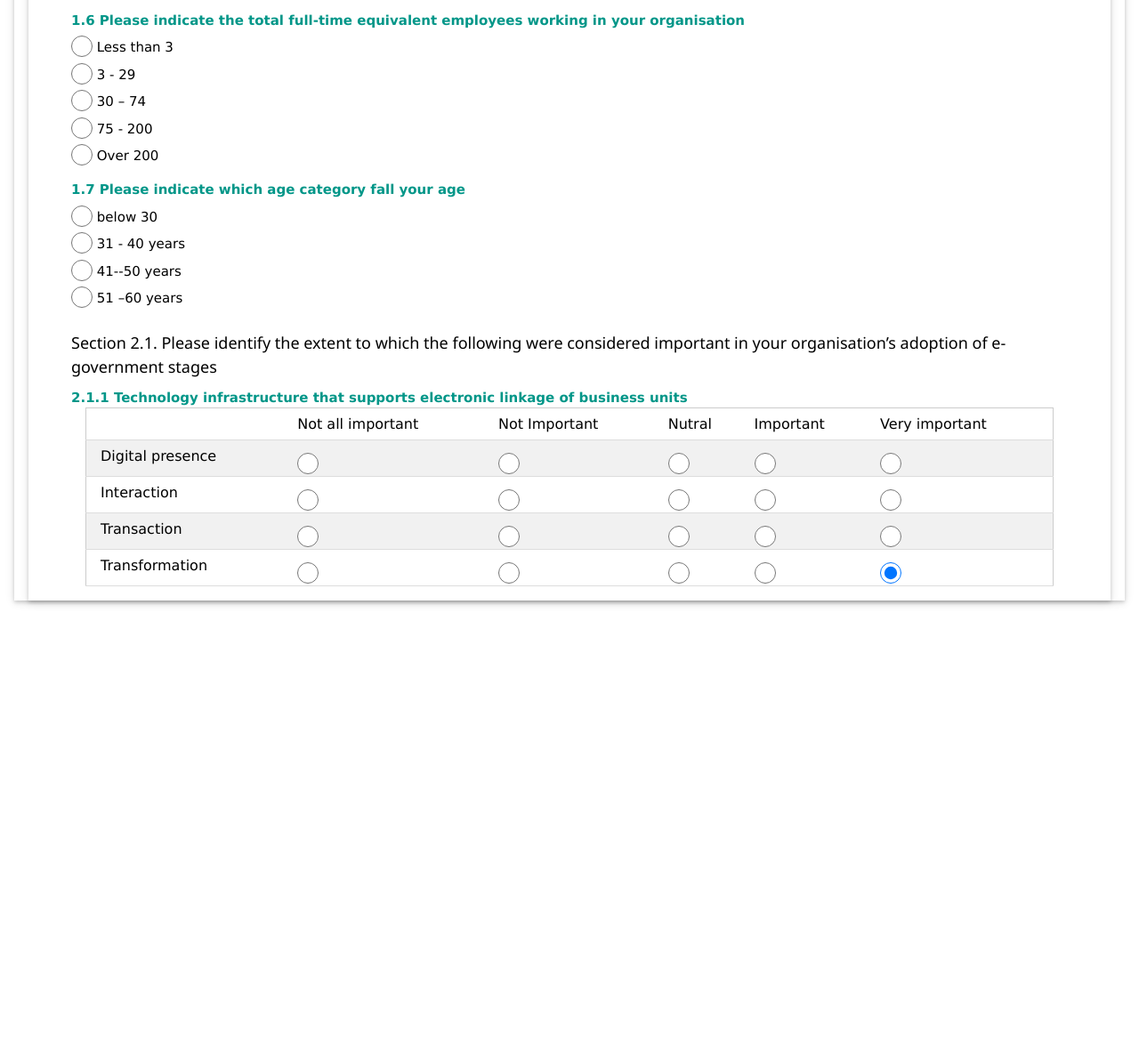
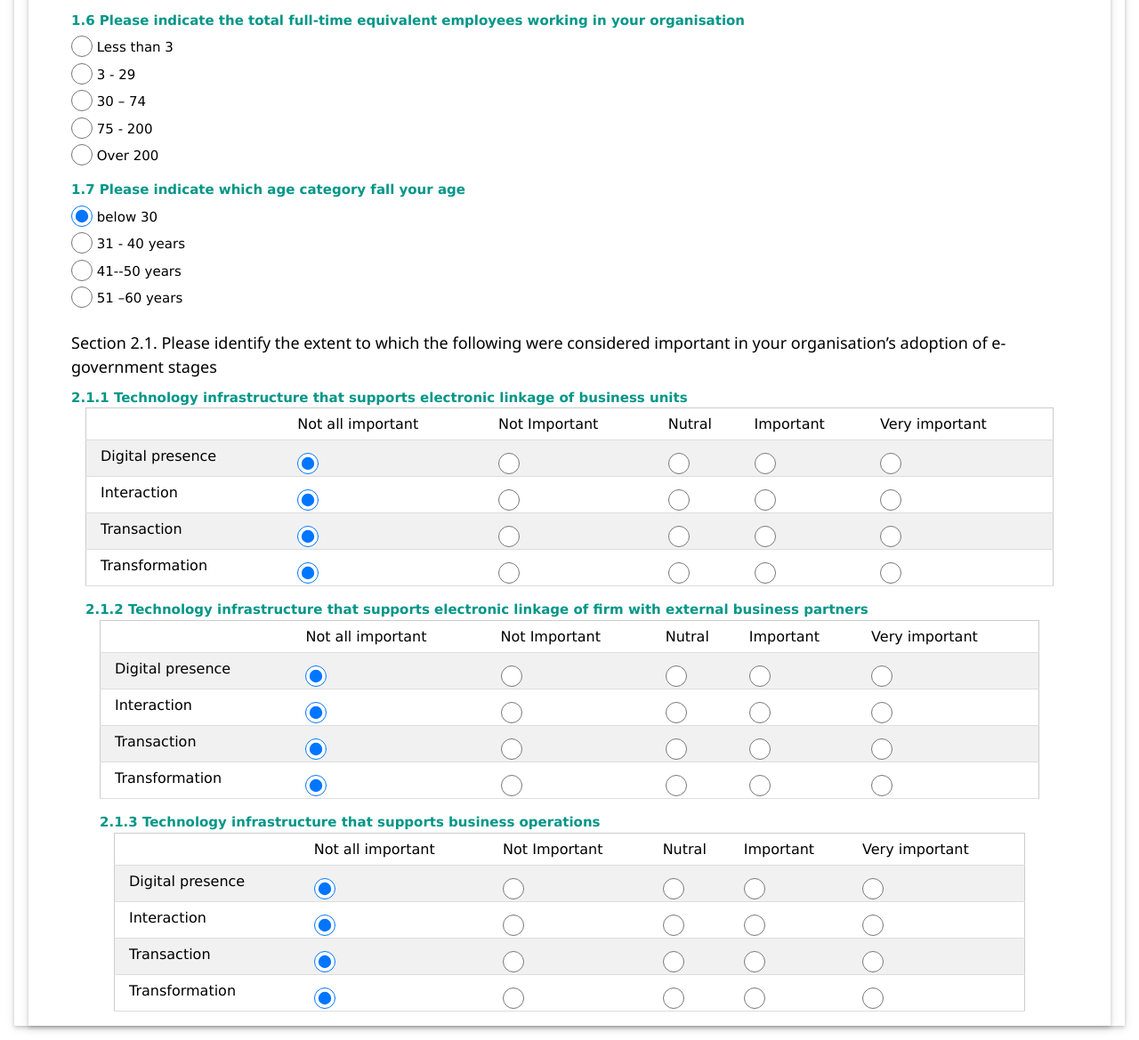
Before and after one commit to binabuu/questionare, a PHP site: page /questionare/ in a window 1280 px wide. Shown: the part 1405-2574 px from the top of the page at 89% size. Before the commit the page ends 2086 px from the top, so only its background shows below. Run offline with PHP 8.4, Linux system fonts and the light colour scheme; some libraries are stand-ins or nearby versions.

Commit message:
weka changes

```diff
--- a/view/index/index.php
+++ b/view/index/index.php
@@ -168,44 +168,154 @@ include 'view/head.php';
 </tr>
 <tr>
   <td><label>Digital presence</label></td>
-  <td><input class="w3-radio" type="radio" name="gender" value="below 30" checked></td>
-  <td><input class="w3-radio" type="radio" name="gender" value="below 30" checked></td>
-  <td><input class="w3-radio" type="radio" name="gender" value="below 30" checked></td>
-  <td><input class="w3-radio" type="radio" name="gender" value="below 30" checked></td>
-  <td><input class="w3-radio" type="radio" name="gender" value="below 30" checked></td>
+  <td><input class="w3-radio" type="radio" name="digital" value="below 30" checked></td>
+  <td><input class="w3-radio" type="radio" name="digital" value="below 30" ></td>
+  <td><input class="w3-radio" type="radio" name="digital" value="below 30" ></td>
+  <td><input class="w3-radio" type="radio" name="digital" value="below 30" ></td>
+  <td><input class="w3-radio" type="radio" name="digital" value="below 30" ></td>
 </tr>
 <tr>
   <td>Interaction</td>
-  <td><input class="w3-radio" type="radio" name="gender" value="below 30" checked></td>
-  <td><input class="w3-radio" type="radio" name="gender" value="below 30" checked></td>
-  <td><input class="w3-radio" type="radio" name="gender" value="below 30" checked></td>
-  <td><input class="w3-radio" type="radio" name="gender" value="below 30" checked></td>
-  <td><input class="w3-radio" type="radio" name="gender" value="below 30" checked></td>
+  <td><input class="w3-radio" type="radio" name="interaction" value="below 30" checked></td>
+  <td><input class="w3-radio" type="radio" name="interaction" value="below 30" ></td>
+  <td><input class="w3-radio" type="radio" name="interaction" value="below 30" ></td>
+  <td><input class="w3-radio" type="radio" name="interaction" value="below 30" ></td>
+  <td><input class="w3-radio" type="radio" name="interaction" value="below 30" ></td>
 </tr>
 <tr>
   <td>Transaction</td>
-  <td><input class="w3-radio" type="radio" name="gender" value="below 30" checked></td>
-  <td><input class="w3-radio" type="radio" name="gender" value="below 30" checked></td>
-  <td><input class="w3-radio" type="radio" name="gender" value="below 30" checked></td>
-  <td><input class="w3-radio" type="radio" name="gender" value="below 30" checked></td>
-  <td><input class="w3-radio" type="radio" name="gender" value="below 30" checked></td>
+  <td><input class="w3-radio" type="radio" name="transaction" value="below 30" checked></td>
+  <td><input class="w3-radio" type="radio" name="transaction" value="below 30" ></td>
+  <td><input class="w3-radio" type="radio" name="transaction" value="below 30" ></td>
+  <td><input class="w3-radio" type="radio" name="transaction" value="below 30" ></td>
+  <td><input class="w3-radio" type="radio" name="transaction" value="below 30" ></td>
 </tr>
 
 <tr>
   <td>Transformation</td>
- <td><input class="w3-radio" type="radio" name="gender" value="below 30" checked></td>
-  <td><input class="w3-radio" type="radio" name="gender" value="below 30" checked></td>
-  <td><input class="w3-radio" type="radio" name="gender" value="below 30" checked></td>
-  <td><input class="w3-radio" type="radio" name="gender" value="below 30" checked></td>
-  <td><input class="w3-radio" type="radio" name="gender" value="below 30" checked></td>
+ <td><input class="w3-radio" type="radio" name="transformation" value="below 30" checked></td>
+  <td><input class="w3-radio" type="radio" name="transformation" value="below 30" ></td>
+  <td><input class="w3-radio" type="radio" name="transformation" value="below 30" ></td>
+  <td><input class="w3-radio" type="radio" name="transformation" value="below 30" ></td>
+  <td><input class="w3-radio" type="radio" name="transformation" value="below 30" ></td>
 </tr>
 
 </table>
 
+</p>
+
+<label class="w3-text-teal"><b>
+2.1.2 Technology infrastructure that supports electronic linkage of firm with external business
+partners
+
+ </b></label></br>
+
+<div class = "w3-container">
+<div class="w3-responsive">
+<table class="w3-table-all">
+<tr>
+  <td></td>
+  <td>Not all important</td>
+  <td>Not Important</td>
+  <td>Nutral</td>
+  <td>Important</td>
+  <td>Very important</td>
+
+</tr>
+<tr>
+  <td><label>Digital presence</label></td>
+  <td><input class="w3-radio" type="radio" name="digital1" value="below 30" checked></td>
+  <td><input class="w3-radio" type="radio" name="digital1" value="below 30" ></td>
+  <td><input class="w3-radio" type="radio" name="digital1" value="below 30" ></td>
+  <td><input class="w3-radio" type="radio" name="digital1" value="below 30" ></td>
+  <td><input class="w3-radio" type="radio" name="digital1" value="below 30" ></td>
+</tr>
+<tr>
+  <td>Interaction</td>
+  <td><input class="w3-radio" type="radio" name="interaction1" value="below 30" checked></td>
+  <td><input class="w3-radio" type="radio" name="interaction1" value="below 30" ></td>
+  <td><input class="w3-radio" type="radio" name="interaction1" value="below 30" ></td>
+  <td><input class="w3-radio" type="radio" name="interaction1" value="below 30" ></td>
+  <td><input class="w3-radio" type="radio" name="interaction1" value="below 30" ></td>
+</tr>
+<tr>
+  <td>Transaction</td>
+  <td><input class="w3-radio" type="radio" name="transaction1" value="below 30" checked></td>
+  <td><input class="w3-radio" type="radio" name="transaction1" value="below 30" ></td>
+  <td><input class="w3-radio" type="radio" name="transaction1" value="below 30" ></td>
+  <td><input class="w3-radio" type="radio" name="transaction1" value="below 30" ></td>
+  <td><input class="w3-radio" type="radio" name="transaction1" value="below 30" ></td>
+</tr>
+
+<tr>
+  <td>Transformation</td>
+ <td><input class="w3-radio" type="radio" name="transformation1" value="below 30" checked></td>
+  <td><input class="w3-radio" type="radio" name="transformation1" value="below 30" ></td>
+  <td><input class="w3-radio" type="radio" name="transformation1" value="below 30" ></td>
+  <td><input class="w3-radio" type="radio" name="transformation1" value="below 30" ></td>
+  <td><input class="w3-radio" type="radio" name="transformation1" value="below 30" ></td>
+</tr>
+
+</table>
+
+</p>
+
+<label class="w3-text-teal"><b>
+2.1.3 Technology infrastructure that supports business operations
+ </b></label></br>
+
+<div class = "w3-container">
+<div class="w3-responsive">
+<table class="w3-table-all">
+<tr>
+  <td></td>
+  <td>Not all important</td>
+  <td>Not Important</td>
+  <td>Nutral</td>
+  <td>Important</td>
+  <td>Very important</td>
+
+</tr>
+<tr>
+  <td><label>Digital presence</label></td>
+  <td><input class="w3-radio" type="radio" name="digital2" value="below 30" checked></td>
+  <td><input class="w3-radio" type="radio" name="digital2" value="below 30" ></td>
+  <td><input class="w3-radio" type="radio" name="digital2" value="below 30" ></td>
+  <td><input class="w3-radio" type="radio" name="digital2" value="below 30" ></td>
+  <td><input class="w3-radio" type="radio" name="digital2" value="below 30" ></td>
+</tr>
+<tr>
+  <td>Interaction</td>
+  <td><input class="w3-radio" type="radio" name="interaction2" value="below 30" checked></td>
+  <td><input class="w3-radio" type="radio" name="interaction2" value="below 30" ></td>
+  <td><input class="w3-radio" type="radio" name="interaction2" value="below 30" ></td>
+  <td><input class="w3-radio" type="radio" name="interaction2" value="below 30" ></td>
+  <td><input class="w3-radio" type="radio" name="interaction2" value="below 30" ></td>
+</tr>
+<tr>
+  <td>Transaction</td>
+  <td><input class="w3-radio" type="radio" name="transaction2" value="below 30" checked></td>
+  <td><input class="w3-radio" type="radio" name="transaction2" value="below 30" ></td>
+  <td><input class="w3-radio" type="radio" name="transaction2" value="below 30" ></td>
+  <td><input class="w3-radio" type="radio" name="transaction2" value="below 30" ></td>
+  <td><input class="w3-radio" type="radio" name="transaction2" value="below 30" ></td>
+</tr>
+
+<tr>
+  <td>Transformation</td>
+ <td><input class="w3-radio" type="radio" name="transformation2" value="below 30" checked></td>
+  <td><input class="w3-radio" type="radio" name="transformation2" value="below 30" ></td>
+  <td><input class="w3-radio" type="radio" name="transformation2" value="below 30" ></td>
+  <td><input class="w3-radio" type="radio" name="transformation2" value="below 30" ></td>
+  <td><input class="w3-radio" type="radio" name="transformation2" value="below 30" ></td>
+</tr>
+
+</table>
+
+
+
 </div>
 </form>
-
-
 </div>
 
 </div>
```
